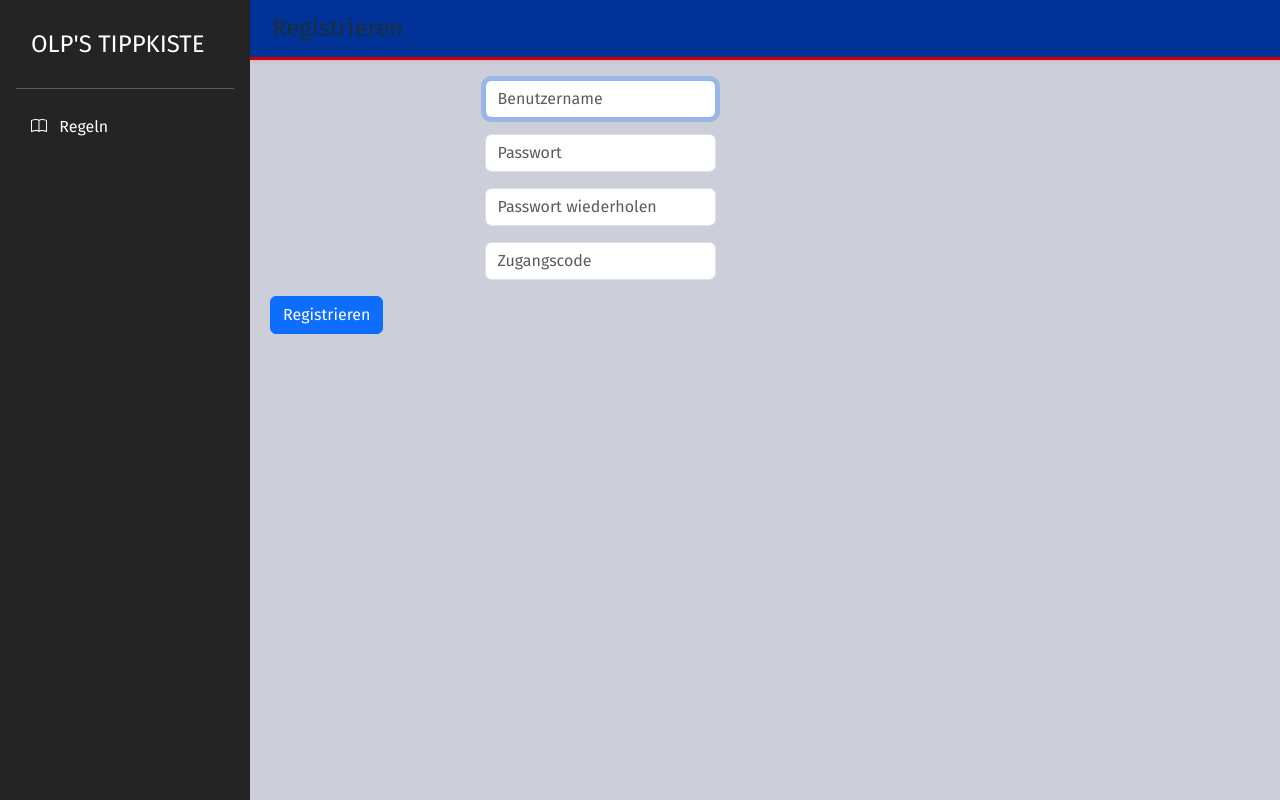
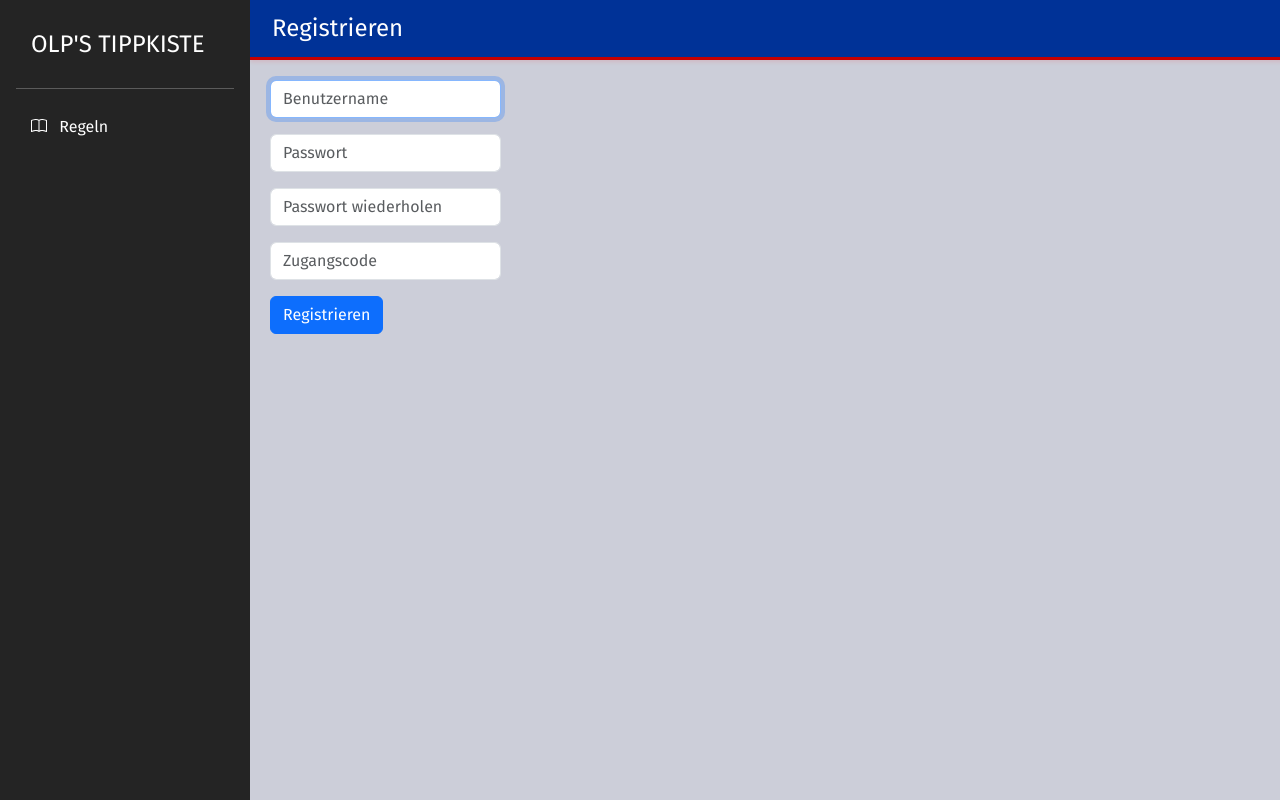
Before and after one commit to 1olp1/fch_tippspiel_24, a Flask app: page /register in a window 1280 px wide. Run offline with Flask 3, Linux system fonts and the light colour scheme; some libraries are stand-ins or nearby versions.

Commit message:
Register design layout fix

```diff
--- a/templates/register.html
+++ b/templates/register.html
@@ -5,23 +5,25 @@
 {% endblock %}
 
 {% block header %}
+<a href="" class="header-link text-white text-decoration-none">
     Registrieren
+</a>
 {% endblock %}
 
 
 {% block main %}
     <form action="/register" method="post">
         <div class="mb-3">
-            <input autocomplete="off" autofocus class="form-control mx-auto w-auto" name="username" placeholder="Benutzername" type="text">
+            <input autocomplete="off" autofocus class="form-control w-auto" name="username" placeholder="Benutzername" type="text">
         </div>
         <div class="mb-3">
-            <input class="form-control mx-auto w-auto" name="password" placeholder="Passwort" type="password">
+            <input class="form-control w-auto" name="password" placeholder="Passwort" type="password">
         </div>
         <div class="mb-3">
-            <input class="form-control mx-auto w-auto" name="confirmation" placeholder="Passwort wiederholen" type="password">
+            <input class="form-control w-auto" name="confirmation" placeholder="Passwort wiederholen" type="password">
         </div>
         <div class="mb-3">
-            <input class="form-control mx-auto w-auto" name="accesscode" placeholder="Zugangscode" type="text">
+            <input class="form-control w-auto" name="accesscode" placeholder="Zugangscode" type="text">
         </div>
         <div class="mb-3">
             <button class="btn btn-primary" type="submit">Registrieren</button>
```
Also changed, not shown: 1 other file.
